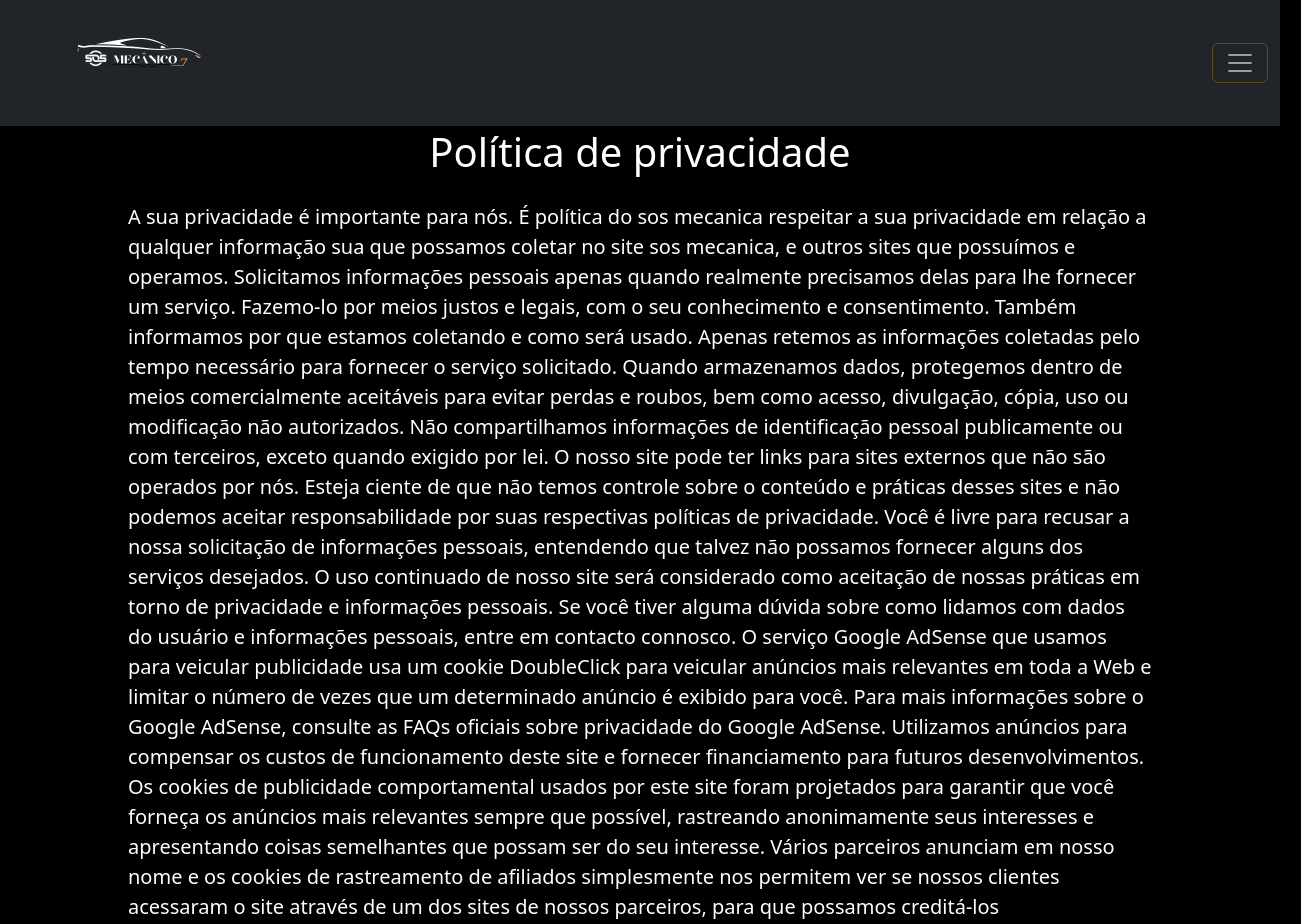
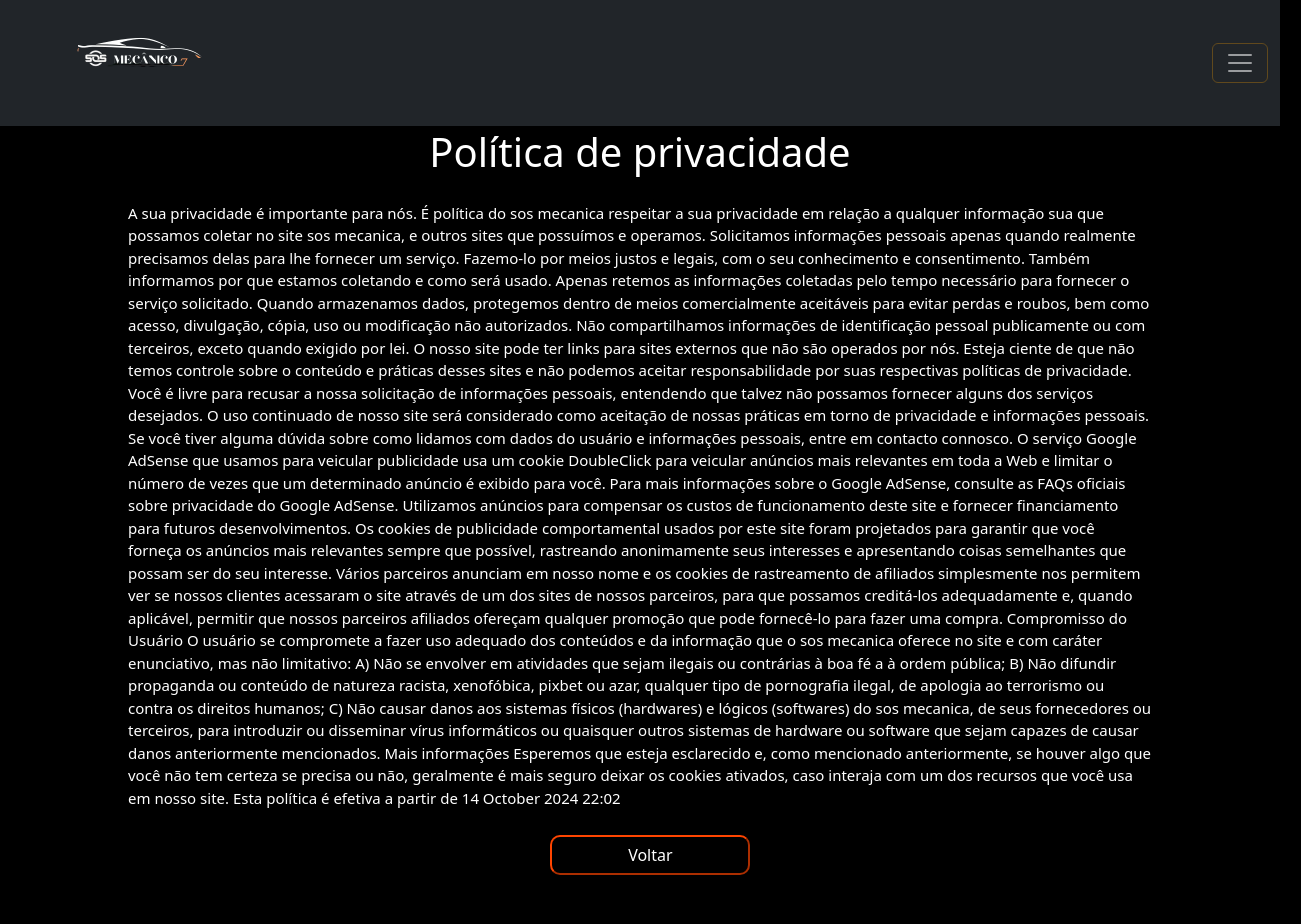
Before and after one commit to MatheusSTCC/front-teste, a React (Vite) app: page /privacidade in a window 1280 px wide. Shown: the top 924 px of the page, 1301 px wide, since content can reach past the window. After the commit the page ends 875 px from the top, so only its background shows below. Built offline with nearby package versions, Linux system fonts and the light colour scheme.

Commit message:
alterações na página principal, e página de polí.P

```diff
--- a/src/templates/Principal/Principal.css
+++ b/src/templates/Principal/Principal.css
@@ -192,7 +192,9 @@ body {
 
 .quem p {
   margin-top: 3em;
+  color: black;
   margin-right: 2em;
+  margin-left: 1%;
 }
 
 /*FOOTER*/
@@ -223,3 +225,7 @@ footer {
 .logout {
   color: white;
 }
+
+.servicos a{
+  text-decoration: none;
+}
--- a/src/templates/privacidade/Privacidade.css
+++ b/src/templates/privacidade/Privacidade.css
@@ -5,10 +5,35 @@ h1{
 p{
   color: white;
   margin: 2% 10%;
-  font-size: 20px;
+  font-size: 15px;
   margin-bottom: 0;
 }
 
 .voltarv3{
-  margin-left: 40%;
+ margin: 0 43%;
+ margin-top: 2%;
+
+ width: 200px;
+ height: 40px;
+
+ border-radius: 1px solid;
+ border-radius: 10px;
+ background-color: transparent;
+ color: white;
+ border-color: orangered;
+
+ transition: 0.5s;
 }
+
+
+.voltarv3:hover{
+  color: white;
+  background-color: orangered;
+  border-color: transparent;
+
+  transition: 0.5s;
+}
+
+.conteud{
+  width: 1300px;
+}
--- a/src/templates/privacidade/Privacidade.jsx
+++ b/src/templates/privacidade/Privacidade.jsx
@@ -52,8 +52,8 @@ Esta política é efetiva a partir de 14 October 2024 22:02</p>
                   Voltar
                 </button>
 
+                </div>
 
-  </div>
 );
 
 };
```
